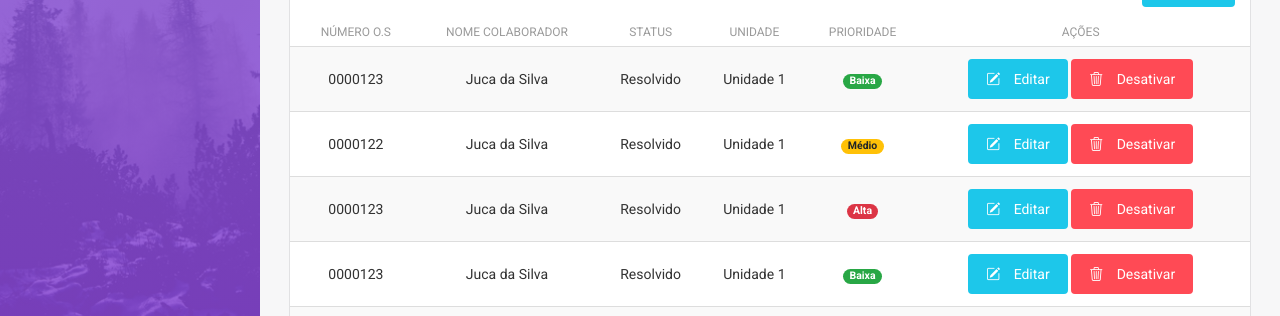
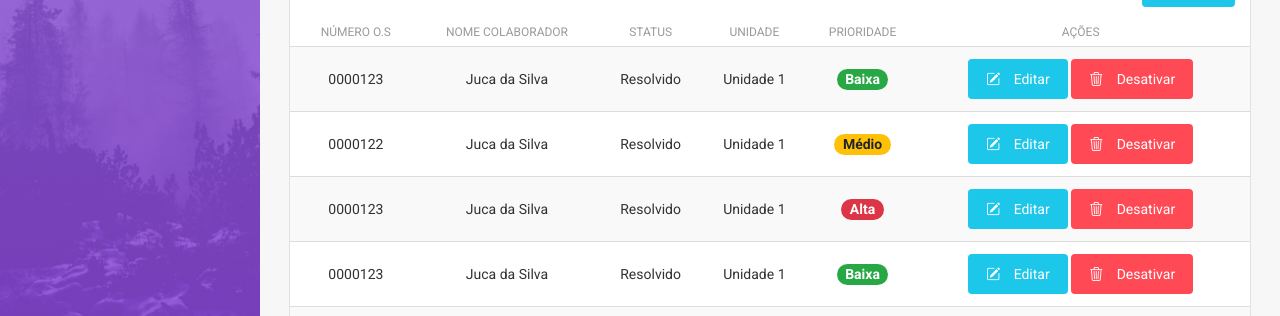
Before and after one commit to anderson-silvaa/o.s-facil, a plain HTML site: page BS3/listarOrdemServico.html in a window 1280 px wide. Shown: the part 475-791 px from the top of the page. Drawn offline with nearby package versions, Linux system fonts and the light colour scheme; some packages are replaced by stand-ins of ours.

Commit message:
Alterando tamanho da fonte do pill

```diff
--- a/BS3/assets/css/demo.css
+++ b/BS3/assets/css/demo.css
@@ -1,7 +1,7 @@
 .badge {
     display: inline-block;
     padding: .25em .4em;
-    font-size: 75%;
+    font-size: 100%;
     font-weight: 700;
     line-height: 1;
     text-align: center;
```
